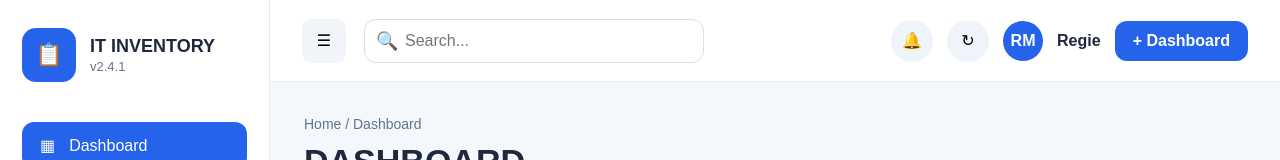
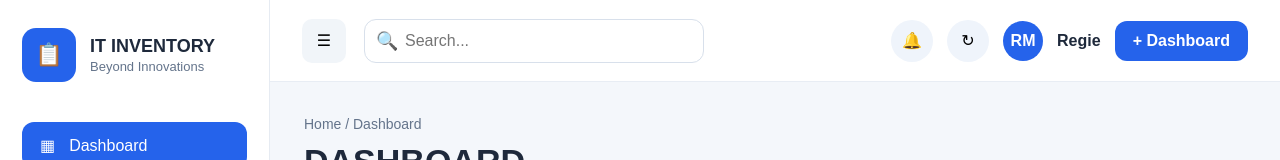
Before and after one commit to dawgskieee/Inhouse_InventorySystemBI, a Next.js app in the folder frontend/: page /User/landingpage in a window 1280 px wide. Shown: the top 160 px of the page. Built offline with nearby package versions, Linux system fonts and the light colour scheme.

Commit message:
components

```diff
--- a/frontend/app/User/components/sidebar.tsx
+++ b/frontend/app/User/components/sidebar.tsx
@@ -1,7 +1,5 @@
 "use client";
-
 import styles from "../landingpage/landing.module.css";
-
 type Props = {
 sidebarOpen: boolean;
 };
@@ -18,7 +16,7 @@ return (
 
         <div>
             <h2>IT INVENTORY</h2>
-            <span>v2.4.1</span>
+            <span>Beyond Innovations</span>
         </div>
         </div>
 
```
